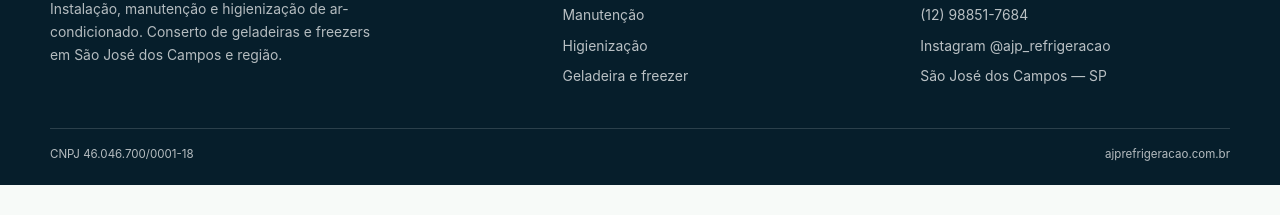
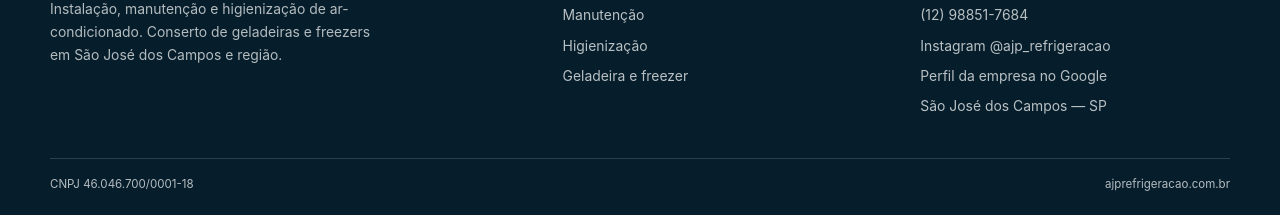
Before and after one commit to rafael-rsadigital/ajprefrigeracao, an Astro site: page / in a window 1280 px wide. Shown: the part 5415-5630 px from the top of the page. Before the commit the page ends 5600 px from the top, so only its background shows below. Built offline with nearby package versions, Linux system fonts and the light colour scheme; Astro itself is replaced by a stand-in of ours.

Commit message:
Add Google Business Profile link to footer

```diff
--- a/src/components/Footer.astro
+++ b/src/components/Footer.astro
@@ -23,6 +23,7 @@ import { company, services } from '../data/site';
           <a href="https://wa.me/5512996175371" target="_blank" rel="noreferrer">(12) 99617-5371</a>
           <a href="https://wa.me/5512988517684" target="_blank" rel="noreferrer">(12) 98851-7684</a>
           <a href={company.instagramUrl} target="_blank" rel="noreferrer">Instagram {company.instagramHandle}</a>
+          <a href="https://maps.app.goo.gl/5e4QZ7EFmxRY7Y5H7" target="_blank" rel="noopener noreferrer" aria-label="Ver perfil da AJP Refrigeração no Google">Perfil da empresa no Google</a>
           <a href="/area-de-atendimento/">São José dos Campos — SP</a>
         </div>
       </div>
```
